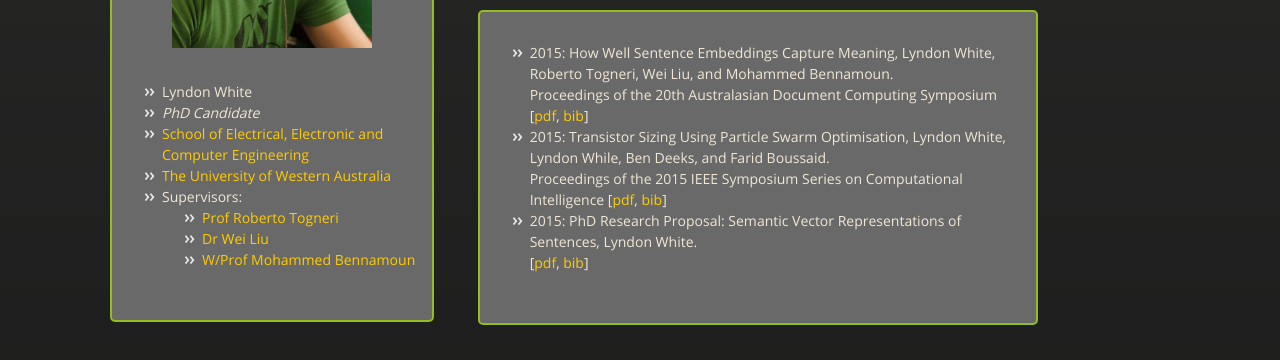
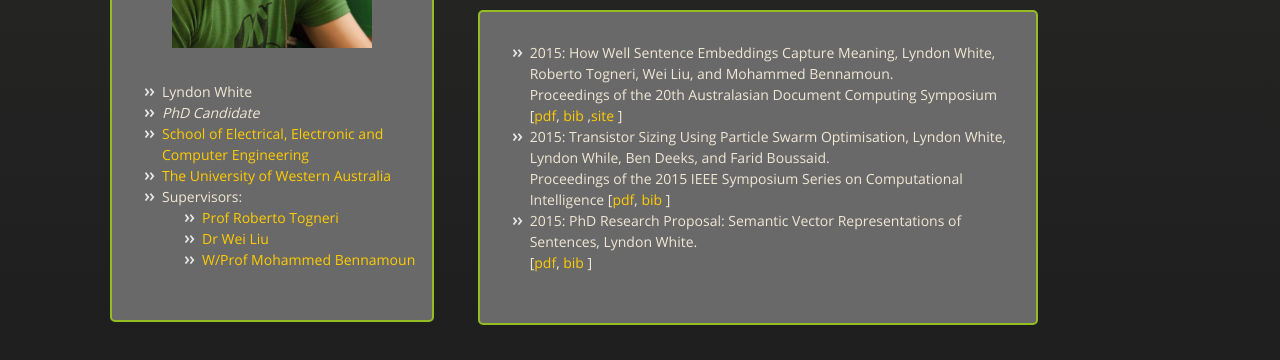
Before and after one commit to oxinabox/oxinabox.github.io, a Jekyll site: the page built from index.html, in a window 1280 px wide. Shown: the part 389-749 px from the top of the page. Built offline with Jekyll 4.4.1, drawn with Linux system fonts in a browser that asks for light colours; nearby versions of some CDN libraries; some web fonts are replaced; Markdown is read by kramdown in place of the engine named in the settings.

Commit message:
Add supl

```diff
--- a/_data/publications.yml
+++ b/_data/publications.yml
@@ -3,6 +3,7 @@
   venue: Proceedings of the 20th Australasian Document Computing Symposium
   year: 2015
   key: White2015SentVecMeaning
+  supl: resources/paraphrase_grouped_corpora/
 
 - title: "Transistor Sizing Using Particle Swarm Optimisation"
   author: Lyndon White, Lyndon While, Ben Deeks, and Farid Boussaid
--- a/index.html
+++ b/index.html
@@ -31,7 +31,11 @@ layout: default
         {% for pub in site.data.publications %}
         <li>{{pub.year}}: {{pub.title}}, {{pub.author}}.<br/> {{pub.venue}}
                 [<a href="{{site.url}}/publications/{{pub.key}}.pdf">pdf</a>,
-                <a href="{{site.url}}/publications/{{pub.key}}.bib">bib</a>]
+                <a href="{{site.url}}/publications/{{pub.key}}.bib">bib</a>
+				{% if pub.supl %}
+					,<a href="{{site.url}}/{{pub.supl}}">site</a>
+				{% endif %}
+				]
 
 
         {% endfor %}
```
